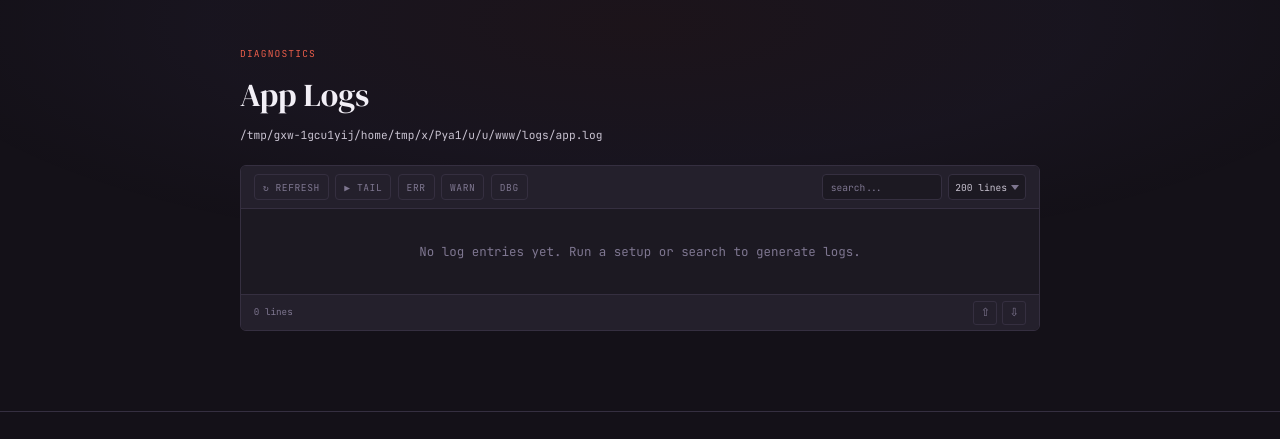
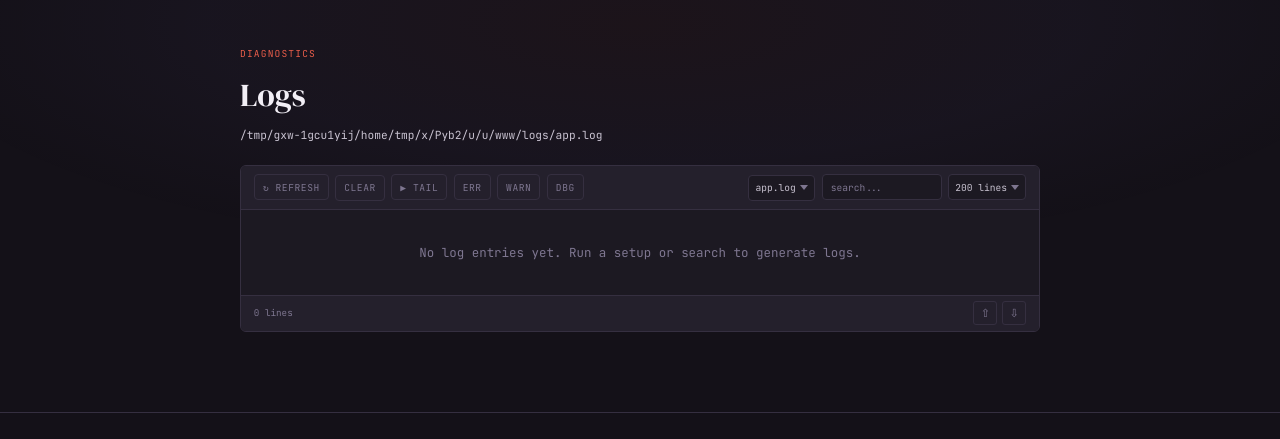
Before and after one commit to abhichandra21/streamline, a Flask app: page /logs in a window 1280 px wide. Shown: the part 56-495 px from the top of the page. Run offline with Flask 3, Linux system fonts and the light colour scheme; parts of the project's set-up code (start-up, migrations or seed data) failed here and were passed over.

Commit message:
feat(logs): multi-file viewer, clear endpoint, design polish
- /logs accepts ?file=app|web to switch between log files
- /logs/lines and tail poll propagate the file param
- POST /logs/clear truncates the selected log (CSRF-protected)
- file-select dropdown styled to match n-select (JetBrains Mono, custom chevron)
- Clear button uses .tb-btn-destructive for amber hover signal
- 6 new tests: file switching, clear isolation, CSRF enforcement, line-count preservation

```diff
--- a/recommender/templates/logs.html
+++ b/recommender/templates/logs.html
@@ -1,5 +1,5 @@
 {% extends "base.html" %}
-{% block title %}Streamline — App Logs{% endblock %}
+{% block title %}Streamline — Logs{% endblock %}
 {% block content %}
 
 <style>
@@ -53,6 +53,7 @@
     transition: border-color 0.15s, color 0.15s, background 0.15s;
   }
   .tb-btn:hover { border-color: var(--muted); color: var(--body); }
+  .tb-btn.tb-btn-destructive:hover { border-color: var(--accent2); color: var(--accent2); background: rgba(240,160,64,0.07); }
   .tb-btn[data-active="true"] { background: var(--surface); border-color: var(--muted); color: var(--text); }
 
   /* Tail active state */
@@ -84,7 +85,8 @@
   #log-search::placeholder { color: var(--muted); font-size: 0.6rem; }
   #log-search:focus { border-color: var(--accent); width: 180px; }
 
-  /* ── Line count select ───────────────────────────────────────────────────── */
+  /* ── File + line count selects ─────────────────────────────────────────── */
+  #file-select,
   #n-select {
     height: 26px;
     background: var(--surface);
@@ -103,9 +105,9 @@
     background-position: right 6px center;
     padding-right: 18px;
   }
-  #n-select:hover { border-color: var(--muted); }
-  #n-select:focus { border-color: var(--accent); }
-  #n-select option { background: var(--surface); color: var(--body); }
+  #file-select:hover, #n-select:hover { border-color: var(--muted); }
+  #file-select:focus, #n-select:focus { border-color: var(--accent); }
+  #file-select option, #n-select option { background: var(--surface); color: var(--body); }
 
   /* ── Footer ──────────────────────────────────────────────────────────────── */
   .log-footer {
@@ -138,7 +140,7 @@
 <!-- ── Header ──────────────────────────────────────────────────────────────── -->
 <div style="margin-bottom:1.2rem;">
   <span class="mono" style="font-size:0.6rem; letter-spacing:0.12em; text-transform:uppercase; color:var(--accent);">Diagnostics</span>
-  <h1 style="font-size:clamp(1.5rem, 3vw, 2rem); margin-top:0.15rem; margin-bottom:0.15rem;">App Logs</h1>
+  <h1 style="font-size:clamp(1.5rem, 3vw, 2rem); margin-top:0.15rem; margin-bottom:0.15rem;">Logs</h1>
   <p style="color:var(--muted); font-size:0.78rem; margin:0;">
     <code class="mono" style="font-size:0.7rem; color:var(--body);">{{ log_path }}</code>
   </p>
@@ -151,10 +153,17 @@
   <div class="log-toolbar">
     <div class="log-toolbar-left">
       <button class="tb-btn" id="log-refresh-btn"
-        hx-get="/logs/lines?n={{ n }}"
+        hx-get="/logs/lines?file={{ log_name }}&n={{ n }}"
         hx-target="#log-lines-wrap"
         hx-swap="innerHTML"
         title="Reload log (R)">&#8635; Refresh</button>
+      <form method="post" action="/logs/clear?n={{ n }}" style="margin:0;">
+        <input type="hidden" name="_csrf_token" value="{{ csrf_token }}">
+        <input type="hidden" name="file" id="clear-log-file" value="{{ log_name }}">
+        <input type="hidden" name="n" id="clear-log-n" value="{{ n }}">
+        <button class="tb-btn tb-btn-destructive" type="submit" title="Clear selected log"
+          onclick="return window.confirm('Clear the selected log file?');">Clear</button>
+      </form>
       <button class="tb-btn" id="log-tail-toggle" data-active="false"
         title="Auto-refresh every 5s">&#9654; Tail</button>
       <button class="tb-btn" data-level="error" data-active="false" title="Errors only">Err</button>
@@ -162,6 +171,13 @@
       <button class="tb-btn" data-level="debug" data-active="false" title="Debug only">Dbg</button>
     </div>
     <div class="log-toolbar-right">
+      <form method="get" action="/logs" id="log-file-form" style="margin:0;">
+        <input type="hidden" name="n" id="file-form-n" value="{{ n }}">
+        <select id="file-select" name="file" title="Log file">
+          <option value="app" {{ 'selected' if log_name == 'app' else '' }}>app.log</option>
+          <option value="web" {{ 'selected' if log_name == 'web' else '' }}>web.log</option>
+        </select>
+      </form>
       <input id="log-search" type="search" placeholder="search..." autocomplete="off" spellcheck="false">
       <select id="n-select" title="Lines to show">
         {% for count in [50, 100, 200, 500] %}
@@ -192,12 +208,17 @@
   const refreshBtn = document.getElementById('log-refresh-btn');
   const tailBtn    = document.getElementById('log-tail-toggle');
   const searchBox  = document.getElementById('log-search');
+  const fileSelect = document.getElementById('file-select');
+  const fileFormN  = document.getElementById('file-form-n');
   const nSelect    = document.getElementById('n-select');
+  const clearFile  = document.getElementById('clear-log-file');
+  const clearN     = document.getElementById('clear-log-n');
   const lineCount  = document.getElementById('log-line-count');
   const topBtn     = document.getElementById('scroll-top-btn');
   const botBtn     = document.getElementById('scroll-bot-btn');
   const levelBtns  = document.querySelectorAll('.tb-btn[data-level]');
 
+  let currentFile = {{ log_name|tojson }};
   let currentN    = {{ n }};
   let tailTimer   = null;
   let tailActive  = false;
@@ -269,10 +290,18 @@
     applyFilters();
   });
 
+  fileSelect.addEventListener('change', function () {
+    fileFormN.value = currentN;
+    this.form.submit();
+  });
+
   // Line count dropdown
   nSelect.addEventListener('change', function () {
     currentN = parseInt(this.value);
-    var url = '/logs/lines?n=' + currentN;
+    fileFormN.value = currentN;
+    clearFile.value = currentFile;
+    clearN.value = currentN;
+    var url = '/logs/lines?file=' + encodeURIComponent(currentFile) + '&n=' + currentN;
     // Update the refresh button target too
     refreshBtn.setAttribute('hx-get', url);
     htmx.process(refreshBtn);
@@ -291,7 +320,7 @@
   function startTail() {
     if (tailTimer) return;
     tailTimer = setInterval(function () {
-      htmx.ajax('GET', '/logs/lines?n=' + currentN, {
+      htmx.ajax('GET', '/logs/lines?file=' + encodeURIComponent(currentFile) + '&n=' + currentN, {
         target: '#log-lines-wrap', swap: 'innerHTML'
       });
     }, 5000);
--- a/recommender/web.py
+++ b/recommender/web.py
@@ -457,8 +457,15 @@ def healthz():
     return jsonify({"status": "ok"}), 200
 
 
-def _read_log_lines(n: int) -> list[str]:
-    log_path = Path(config.APP_LOG_PATH)
+def _resolve_log_path(log_name: str | None) -> tuple[str, Path]:
+    requested_name = (log_name or "app").strip().lower()
+    if requested_name == "web":
+        return "web", Path(config.APP_LOG_PATH).with_name("web.log")
+    return "app", Path(config.APP_LOG_PATH)
+
+
+def _read_log_lines(log_name: str, n: int) -> list[str]:
+    _, log_path = _resolve_log_path(log_name)
     if not log_path.exists():
         return []
     try:
@@ -468,26 +475,50 @@ def _read_log_lines(n: int) -> list[str]:
         return []
 
 
-def _parse_n() -> int:
+def _parse_n_value(raw_value: str | None) -> int:
     try:
-        return min(int(request.args.get("n", 200)), 1000)
+        return min(int(raw_value or 200), 1000)
     except (ValueError, TypeError):
         return 200
+
+
+def _parse_n() -> int:
+    return _parse_n_value(request.args.get("n", 200))
 
 
 @app.route("/logs")
 def logs_page() -> str:
     n = _parse_n()
-    lines = _read_log_lines(n)
-    return render_template("logs.html", lines=lines, log_path=str(Path(config.APP_LOG_PATH)), n=n)
+    log_name, log_path = _resolve_log_path(request.args.get("file"))
+    lines = _read_log_lines(log_name, n)
+    return render_template(
+        "logs.html",
+        lines=lines,
+        log_name=log_name,
+        log_path=str(log_path),
+        n=n,
+    )
 
 
 @app.route("/logs/lines")
 def logs_lines() -> str:
     """Partial used by HTMX refresh — returns only the log line fragment."""
     n = _parse_n()
-    lines = _read_log_lines(n)
+    log_name, _ = _resolve_log_path(request.args.get("file"))
+    lines = _read_log_lines(log_name, n)
     return render_template("_log_lines.html", lines=lines)
+
+
+@app.route("/logs/clear", methods=["POST"])
+def logs_clear() -> Response:
+    log_name, log_path = _resolve_log_path(request.form.get("file") or request.args.get("file"))
+    n = _parse_n_value(request.form.get("n") or request.args.get("n"))
+    try:
+        log_path.parent.mkdir(parents=True, exist_ok=True)
+        log_path.write_text("", encoding="utf-8")
+    except OSError as exc:
+        return Response(f"Failed to clear {log_name} log: {exc}", status=500)
+    return redirect(url_for("logs_page", file=log_name, n=n))
 
 
 @app.route("/status")
```
Also changed, not shown: tests/test_log.py (+87 -0 lines).
